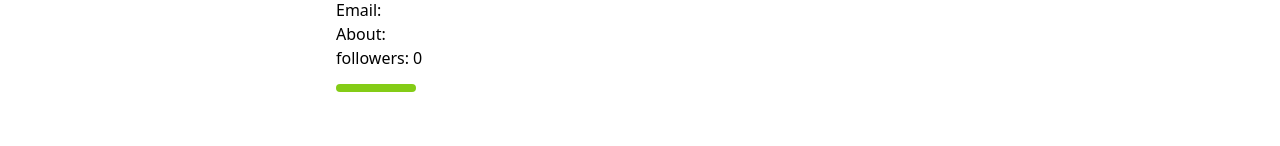
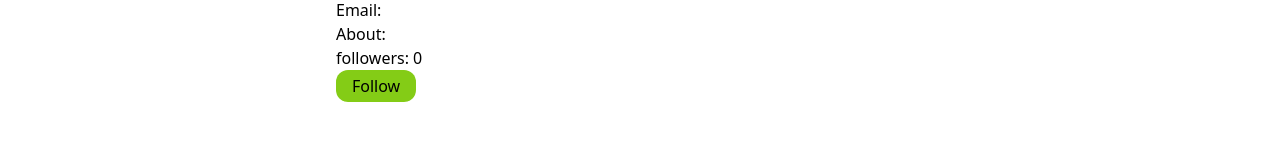
Before and after one commit to giangarof98/vnet, a Vue app in the folder front/: page /profile/updateform/ in a window 1280 px wide. Shown: the part 154-300 px from the top of the page. Built offline with nearby package versions, Linux system fonts and the light colour scheme; no server answers.

Commit message:
btn condition front

```diff
--- a/front/src/components/FollowBtn.vue
+++ b/front/src/components/FollowBtn.vue
@@ -1,6 +1,6 @@
 <template>
     <p>followers: {{user.followers.length}}</p>
-    <button class="bg-lime-500 w-20 p-1 rounded-xl" @click="followUser">{{isFollowing}}</button>
+    <button v-show="user.userId !== this.$route.params.id" class="bg-lime-500 w-20 p-1 rounded-xl" @click="followUser">{{displayMsg}}</button>
 </template>
 
 <script>
@@ -10,9 +10,9 @@ export default {
     data(){
         return{
             user:{
-                followers:'',
+                userId:'',
+                followers:[],
             },
-            isFollowing:''
         }
     },
     mounted(){
@@ -20,29 +20,32 @@ export default {
     },
     methods:{
         async fetchData(){
-            const logged = localStorage.getItem('userId')
-            const userId = this.$route.params.id
-            const res = await axios.get(`/api/user/${userId}`)
+            const current = localStorage.getItem('userId')
+            this.user.userId = current
+
+            const userIdProfile = this.$route.params.id
+            const res = await axios.get(`/api/user/${userIdProfile}`)
+
             this.user.followers = res.data.followers
 
-            console.log(res.data.followers)
-            if(logged.includes(this.user.followers)){
-                return this.isFollowing = 'Follow'
-            } else {
-                return this.isFollowing = 'UnFollow'
-            }
         },
         async followUser(){
             const id = this.$route.params.id
             const res = await axios.post(`/api/user/follow/${id}`)
-            this.isFollowing = !this.isFollowing
-            console.log(res)
+            this.fetchData()
+
         }
     },
     computed: {
-        buttonText() {
-            return this.isFollowing ? 'Unfollow' : 'Follow'
+        displayMsg() {
+            const loggedUser = localStorage.getItem('userId')
+            if (this.user.followers.includes(loggedUser)) {
+                return 'Unfollow'
+            } else {
+                return 'Follow'
+            }
         }
-    }
+    },
+
 }
 </script>
--- a/front/src/views/Profile.vue
+++ b/front/src/views/Profile.vue
@@ -3,7 +3,6 @@
     <div class="flex flex-row gap-4">
 
         <div>
-            <!-- <Image class="w-80 h-80"/> -->
             <img :src="user.image" alt="profile" class="w-80">
         </div>
         <div>
```
